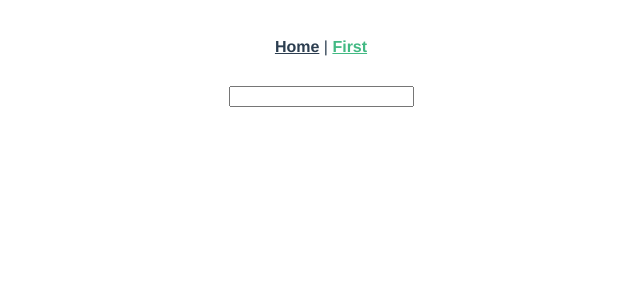
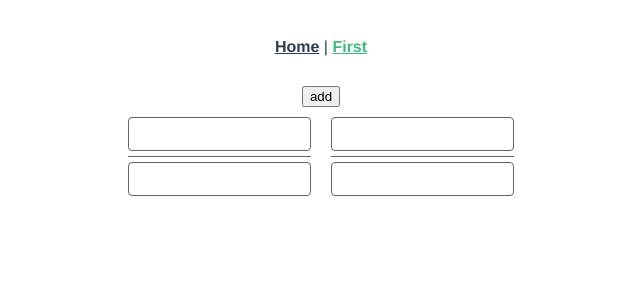
Before and after one commit to AlexanderInsulin/topln, a Vue app: page /first in a window 1280 px wide. Shown: the top 300 px of the page, without its empty margins (319-959 px from the left). Built offline with nearby package versions, Linux system fonts and the light colour scheme.

Commit message:
Complete add button for fractions

```diff
--- /dev/null
+++ b/src/components/Fraction.vue
@@ -0,0 +1,68 @@
+<template>
+    <div class="fraction">
+        <input
+            class="fraction__input"
+            v-numbers
+            :value="value.numerator"
+            @filtered="updateNumerator($event)"
+        >
+        <div class="fraction__divider" />
+        <input
+            class="fraction__input"
+            v-numbers
+            :value="value.denominator"
+            @filtered="updateDenominator($event)"
+        >
+    </div>
+</template>
+
+<script>
+import numbers from '../directives/onlyNumbers'
+
+export default {
+  directives: {
+    numbers
+  },
+  props: {
+    value: {
+      type: Object,
+      default: () => ({ numerator: '', denominator: '' })
+    }
+  },
+  methods: {
+    updateNumerator (event) {
+      this.$emit('updateFraction', {...this.value, numerator: event.detail})
+    },
+    updateDenominator (event) {
+      this.$emit('updateFraction', {...this.value, denominator: event.detail})
+    }
+  }
+}
+</script>
+
+<style lang="scss" scoped>
+.fraction {
+    display: flex;
+    flex-direction: column;
+    width: auto;
+    margin: 10px;
+
+    &__divider {
+        width: auto;
+        height: 1px;
+        background-color: #666;
+        margin: 5px 0px 5px 0px;
+    }
+
+    &__input {
+        min-width: 30px;
+        width: auto;
+        height: 30px;
+        border-radius: 4px;
+        border: solid #666 1px;
+        outline: none;
+        transition: border-color 0.3s;
+        text-align: center
+    }
+}
+</style>
--- a/src/store/modules/calculator.js
+++ b/src/store/modules/calculator.js
@@ -29,7 +29,7 @@ const actions = {
 
 const mutations = {
   addFraction: (state) => {
-    state.fractions.unshift(emptyFraction)
+    state.fractions.unshift({ ...emptyFraction })
     state.operators.unshift('')
   },
   updateFraction: (state, { index, data }) => {
--- a/src/views/First.vue
+++ b/src/views/First.vue
@@ -1,20 +1,24 @@
 <template>
     <div>
-        <input type="text"
-            v-numbers
-            :value="text"
-            @filtered="text=$event.detail"
-        >
+        <button @click="addFraction">add</button>
+        <div class="first__container__fraction-container">
+            <fraction
+                v-for="(fraction, index) in fractions"
+                :key="index"
+                :value="fraction"
+                @updateFraction="updateFraction({index, data: $event})"
+            />
+        </div>
     </div>
 </template>
 
 <script>
 import { mapState, mapActions } from 'vuex'
-import numbers from '../directives/onlyNumbers'
+import Fraction from '@/components/Fraction'
 
 export default {
-  directives: {
-    numbers
+  components: {
+    Fraction
   },
   data: () => ({
     text: ''
@@ -29,3 +33,16 @@ export default {
 
 }
 </script>
+
+<style lang="scss" scoped>
+    .first__container {
+        display: flex;
+        flex-direction: column;
+
+        &__fraction-container {
+            display: flex;
+            justify-content: center;
+            flex-wrap: wrap
+        }
+    }
+</style>
```
